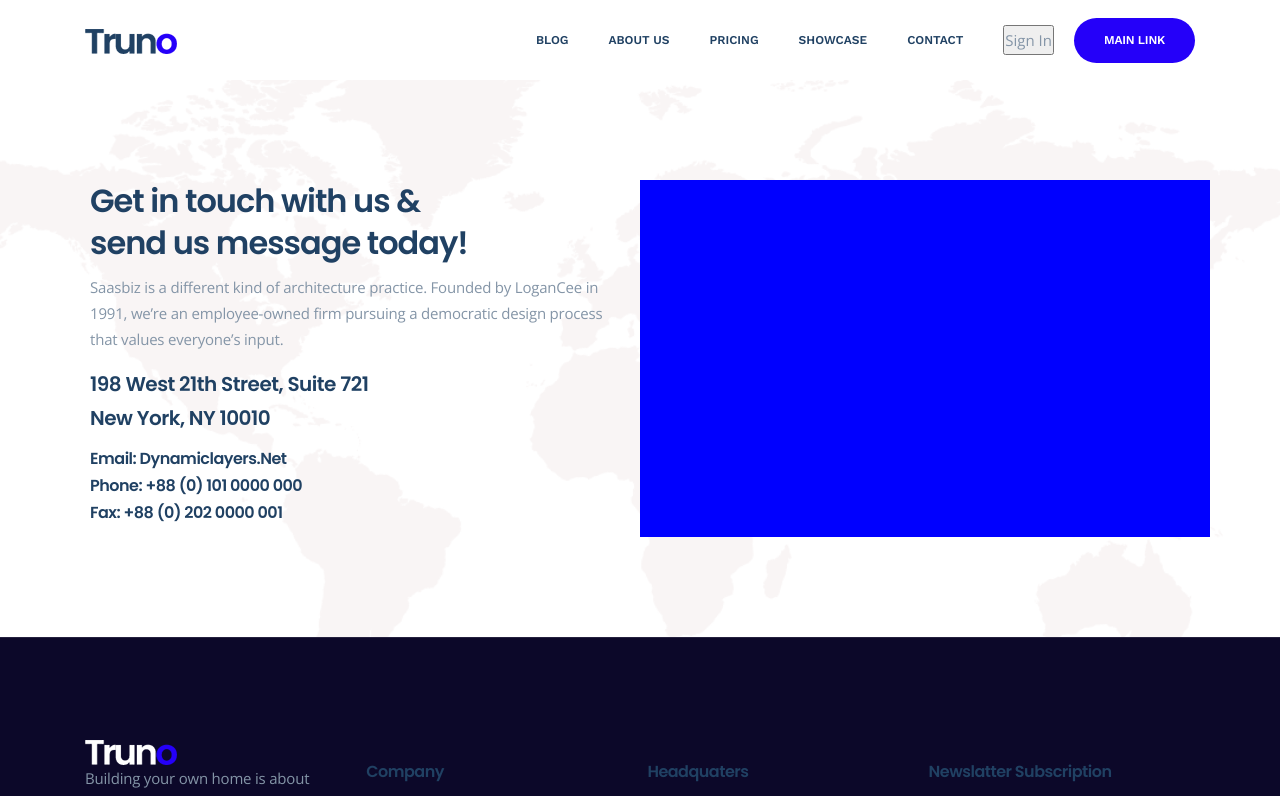
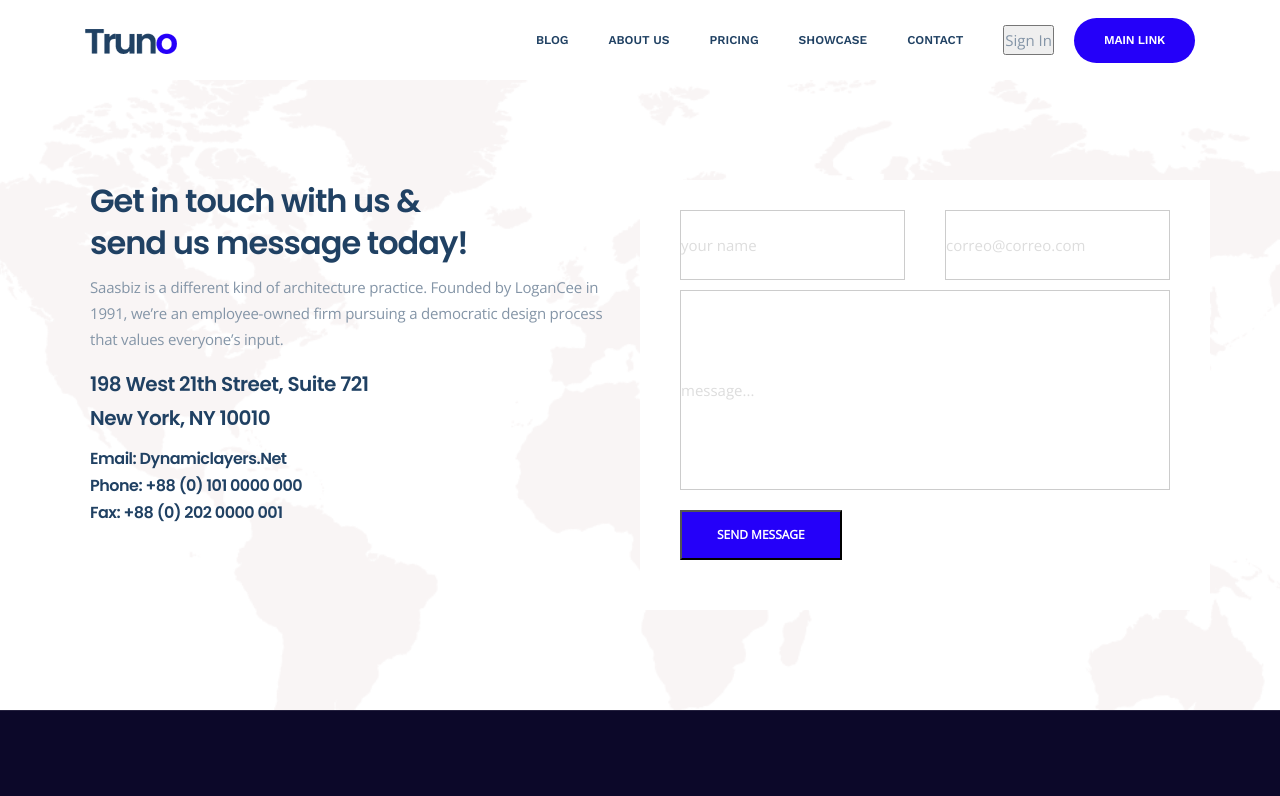
Before and after one commit to thordickinson/nextjs-boilerplate, a Next.js app: page /contact-us in a window 1280 px wide. Shown: the top 796 px of the page. Built offline with nearby package versions, Linux system fonts and the light colour scheme; no server answers.

Commit message:
added form contact in progress

```diff
--- a/pages/contact-us/index.tsx
+++ b/pages/contact-us/index.tsx
@@ -1,13 +1,18 @@
 import styles from "./styles.module.scss"
 import DefaultLayout from "../../components/layouts/default-layout"
 import { Formik } from "formik"
+import React, {useState} from "react"
+
 
 export default function Contact_Us() {
+const [formSend, setFormSend] = useState(false)
+
+
+
     return (
         <DefaultLayout>
             <div className={styles.contact_section}>
                 <div className={styles.map_background}></div>
-
                 <div className={styles.container}>
                     <div className={styles.contact_wrap}>
                         <div className={styles.itemA}>
@@ -32,7 +37,84 @@ export default function Contact_Us() {
                             </div>
                         </div>
                         <div className={styles.itemB}>
-                            {/*aqui poner el formulario de formik */}
+                            <Formik
+                                initialValues={{
+                                name:'',
+                                email:'',
+                                message:''
+                                }}
+                                validate={(values)=>{
+                                    let errores = {};
+                                    //validacion nombre
+                                    if(!values.name){
+                                        errores.name = "por favor ingresa un nombre";
+                                    }else if(!/^[a-zA-ZÀ-ÿ\s]{1,40}$/.test(values.name)){
+                                        errores.name = "El nombre solo puede contener letras y espacios";
+                                    }
+
+                                    //validacion mail
+                                    if(!values.email){
+                                        errores.email = "por favor ingresa un correo electronico";
+                                    }else if(!/^[a-zA-Z0-9_.+-]+@[a-zA-Z0-9-]+\.[a-zA-Z0-9-.]+$/.test(values.email)){
+                                        errores.email = "El correo solo puede contener letras, numeros, puntos, guiones y guion bajo";
+                                    }
+                                    return errores;
+                                }}
+                                onSubmit={(values, {resetForm})=>{
+                                    resetForm();
+                                    console.log("formulario enviado");
+                                    setFormSend(true);
+                                    setTimeout(() =>setFormSend(false), 5000);
+                                }}
+                            >
+                                {( {values, errors, touched, handleSubmit, handleChange, handleBlur}) =>(
+                                    <form className={styles.containerItems} onSubmit={handleSubmit}>
+                                        {console.log(errors)}
+                                        <div className={styles.inputNameCont}>
+                                            <input
+                                                type="text"
+                                                id="name"
+                                                name="name"
+                                                placeholder="your name"
+                                                value={values.name}
+                                                onChange={handleChange}
+                                                onBlur={handleBlur}
+                                                className={styles.inputName}
+                                            />
+                                            {touched.name && errors.name && <div className={styles.error}>{errors.name}</div>}
+                                        </div>
+                                        <div className={styles.inputEmailCont}>
+                                            <input
+                                                type="text"
+                                                id="email"
+                                                name="email"
+                                                placeholder="correo@correo.com"
+                                                value={values.email}
+                                                onChange={handleChange}
+                                                onBlur={handleBlur}
+                                                className={styles.inputEmail}
+                                            />
+                                            {touched.email && errors.email && <div className={styles.error}>{errors.email}</div>}
+                                        </div>
+                                        <div className={styles.inputMessageCont}>
+                                            <input
+                                                type="text"
+                                                id="message"
+                                                name="message"
+                                                placeholder="message..."
+                                                value={values.message}
+                                                onChange={handleChange}
+                                                onBlur={handleBlur}
+                                                className={styles.inputMessage}
+                                            />
+                                        </div>
+                                        <div className={styles.buttonForm}>
+                                            <button type="submit">Send Message</button>
+                                            {formSend && <p className={styles.exito}>Formulario enviado con exito!</p>}
+                                        </div>
+                                     </form>
+                                 )}
+                            </Formik>
                         </div>
                     </div>
                 </div>
--- a/pages/contact-us/styles.module.scss
+++ b/pages/contact-us/styles.module.scss
@@ -1,3 +1,5 @@
+@import "../../styles/variables.scss";
+
 .contact_section {
   background-image: url(/img/satellite-map.png);
   background-position: center;
@@ -31,6 +33,61 @@
 }
 
 .itemB {
-  background-color: blue;
+  background-color: white;
   width: 570px;
+  display: flex;
+  flex-wrap: wrap;
+
+  .containerItems {
+    display: flex;
+    flex-wrap: wrap;
+    padding-bottom: 50px;
+  }
+
+  .inputNameCont {
+    padding: 30px 20px 10px 40px;
+    width: 50%;
+
+    .inputName {
+      border: #cccccc 0.5px solid;
+      width: 100%;
+      height: 70px;
+    }
+  }
+
+  .inputEmailCont {
+    padding: 30px 40px 10px 20px;
+    width: 50%;
+
+    .inputEmail {
+      border: #cccccc 0.5px solid;
+      width: 100%;
+      height: 70px;
+    }
+  }
+
+  .inputMessageCont {
+    padding: 0 40px;
+    width: 100%;
+
+    .inputMessage {
+      display: flex;
+      border: #cccccc 0.5px solid;
+      width: 100%;
+      height: 200px;
+    }
+  }
+
+  .buttonForm {
+    padding: 20px 0 0 40px;
+
+    button {
+      padding: 10px 35px;
+      background-color: $primary;
+      color: white;
+      text-transform: uppercase;
+      font-weight: 600;
+      font-size: 12px;
+    }
+  }
 }
```
